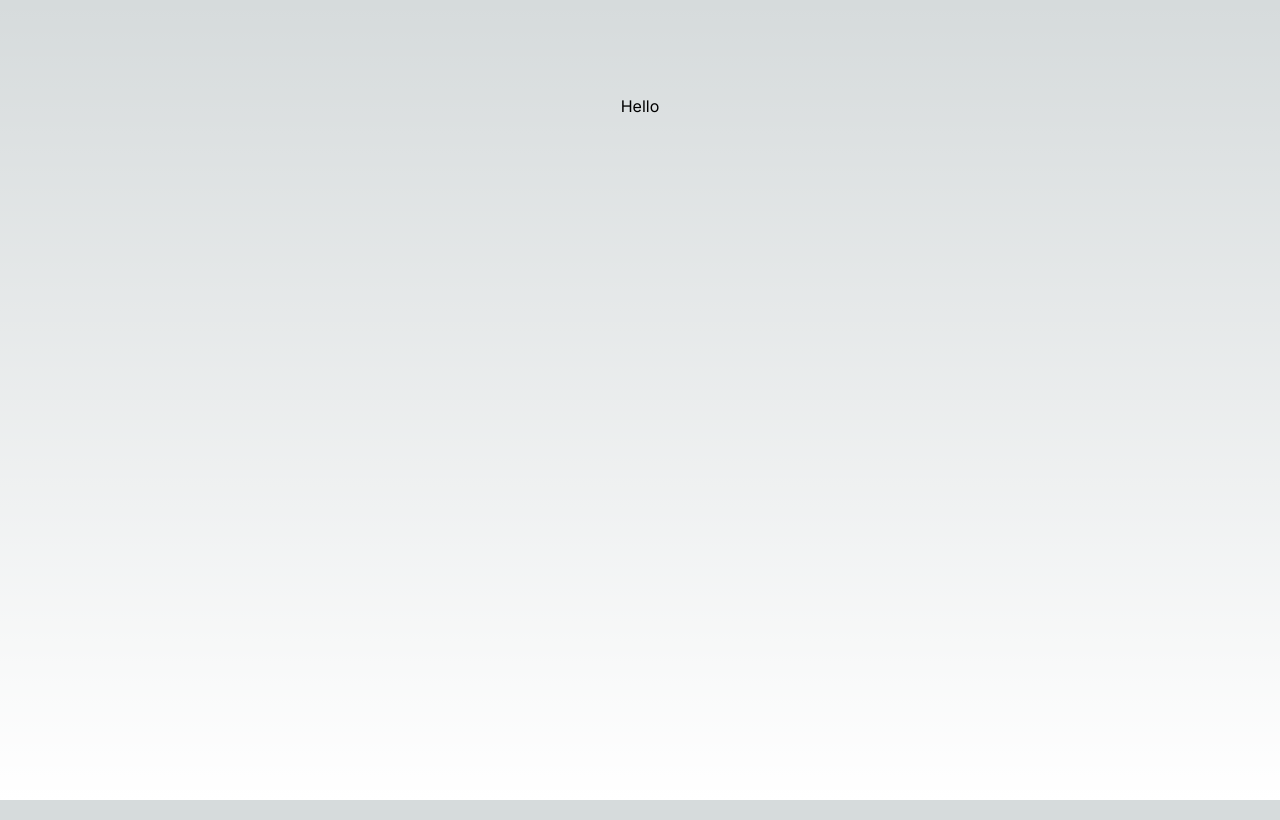
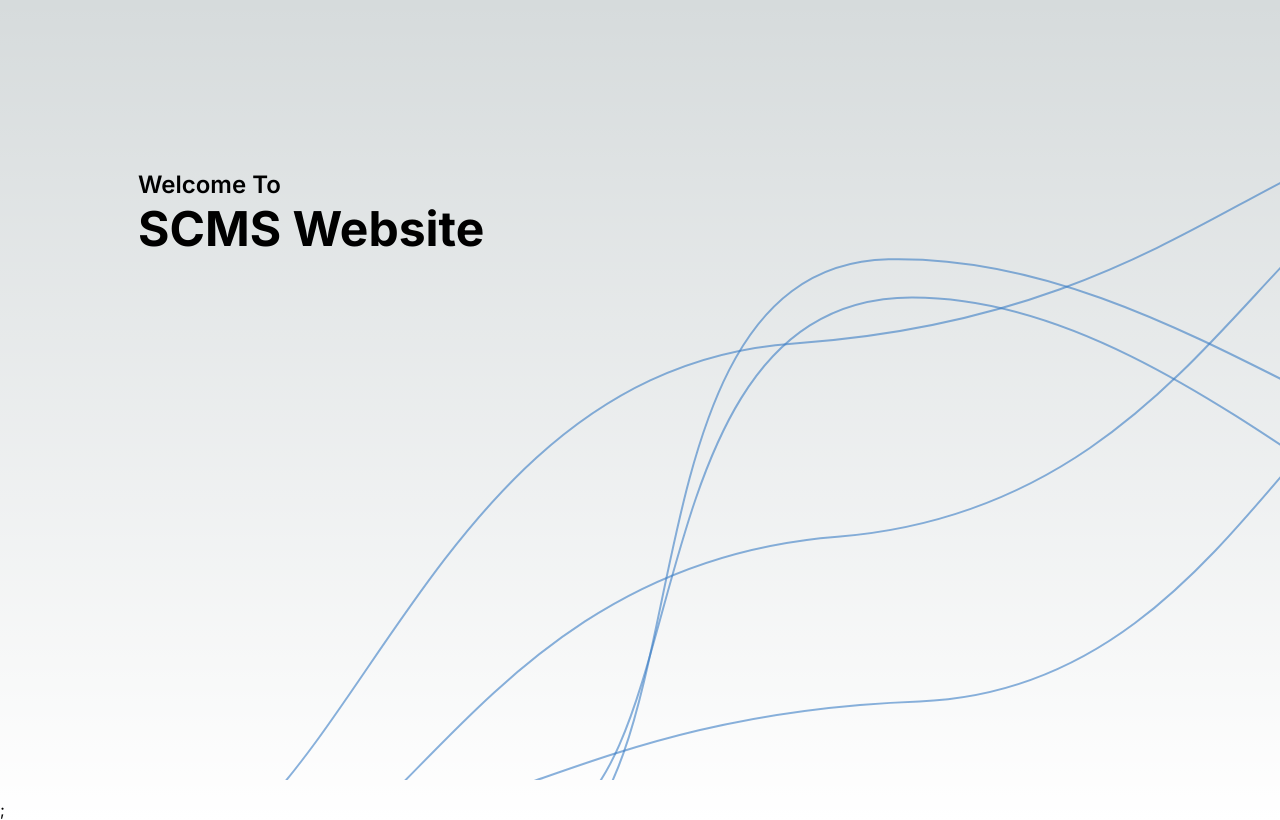
Before and after one commit to Abir-Tx/scms-web, a Next.js app: page / in a window 1280 px wide. Built offline with nearby package versions, Linux system fonts and the light colour scheme.

Commit message:
chore: Add homepage bg and welcome text
Signed-off-by: Abir-Tx <28858998+Abir-Tx@users.noreply.github.com>

```diff
--- a/src/app/globals.css
+++ b/src/app/globals.css
@@ -1,9 +1,9 @@
 :root {
   --max-width: 1100px;
   --border-radius: 12px;
-  --font-mono: ui-monospace, Menlo, Monaco, 'Cascadia Mono', 'Segoe UI Mono',
-    'Roboto Mono', 'Oxygen Mono', 'Ubuntu Monospace', 'Source Code Pro',
-    'Fira Mono', 'Droid Sans Mono', 'Courier New', monospace;
+  --font-mono: ui-monospace, Menlo, Monaco, "Cascadia Mono", "Segoe UI Mono",
+    "Roboto Mono", "Oxygen Mono", "Ubuntu Monospace", "Source Code Pro",
+    "Fira Mono", "Droid Sans Mono", "Courier New", monospace;
 
   --foreground-rgb: 0, 0, 0;
   --background-start-rgb: 214, 219, 220;
--- a/src/app/page.module.scss
+++ b/src/app/page.module.scss
@@ -1,8 +1,24 @@
-.main {
-  display: flex;
-  flex-direction: column;
-  justify-content: space-between;
-  align-items: center;
-  padding: 6rem;
-  min-height: 100vh;
+.firstSection {
+  height: 100vh;
+  .bgImageCon {
+    height: 100vh;
+    background-image: url("/bg_image1.svg");
+
+    .heroTextCon {
+      width: max-content;
+      padding: 10px;
+      position: absolute;
+      top: 20%;
+      left: 10%;
+
+      h4 {
+        font-size: 1.5rem;
+        font-weight: 600;
+      }
+      h1 {
+        font-size: 3rem;
+        font-weight: bolder;
+      }
+    }
+  }
 }
--- a/src/app/page.tsx
+++ b/src/app/page.tsx
@@ -1,6 +1,24 @@
 import Image from "next/image";
 import styles from "./page.module.scss";
+import Head from "next/head";
 
 export default function Home() {
-  return <main className={styles.main}>Hello</main>;
+  return (
+    <>
+      <Head>
+        <title>SCMS Web | Home</title>
+      </Head>
+      <main className={styles.main}>
+        <section className={`${styles.firstSection}`}>
+          <div className={styles.bgImageCon}>
+            <div className={styles.heroTextCon}>
+              <h4>Welcome To</h4>
+              <h1>SCMS Website</h1>
+            </div>
+          </div>
+        </section>
+      </main>
+      ;
+    </>
+  );
 }
```
Also changed, not shown: public/bg_image1.svg (added).
